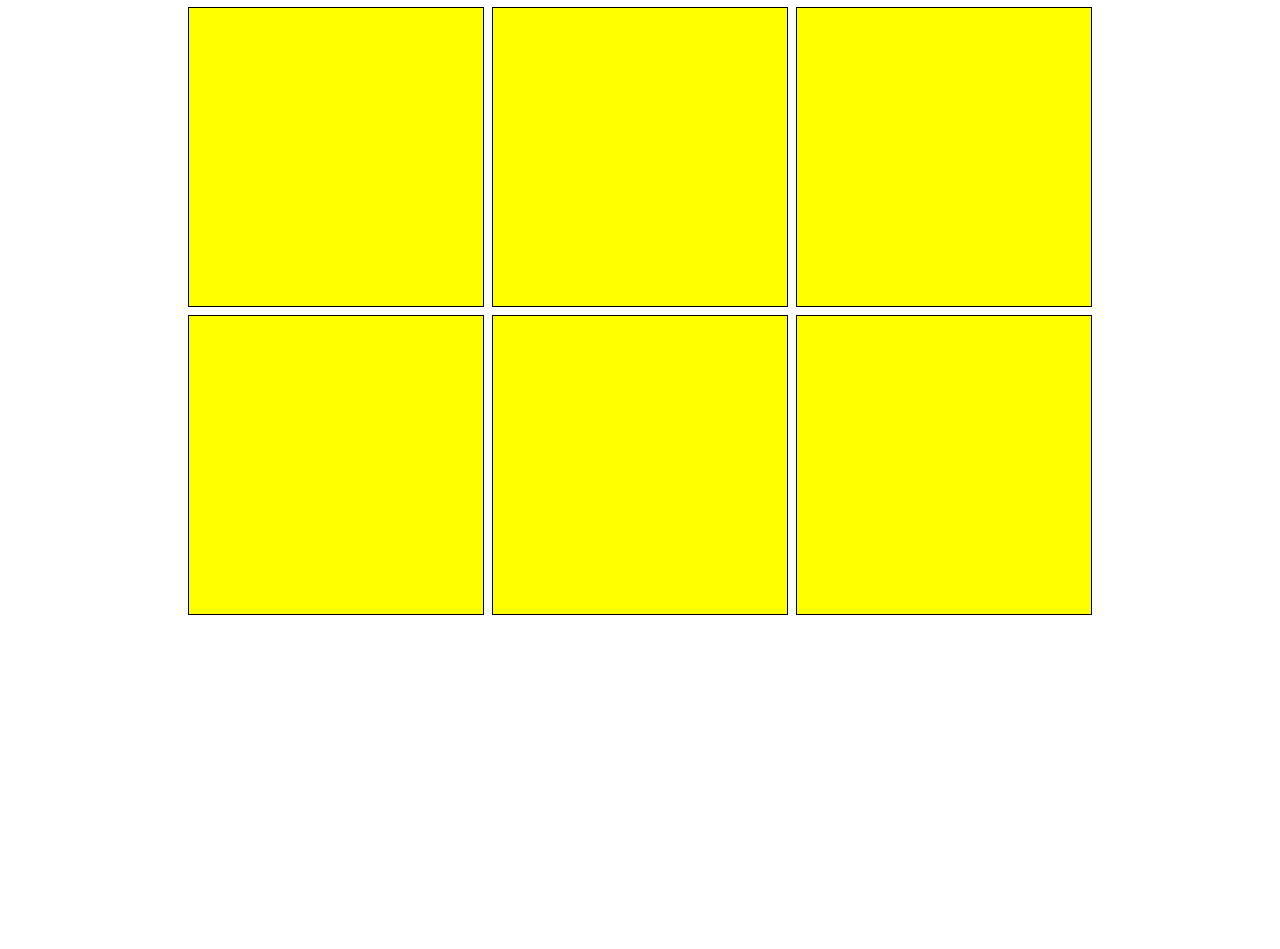
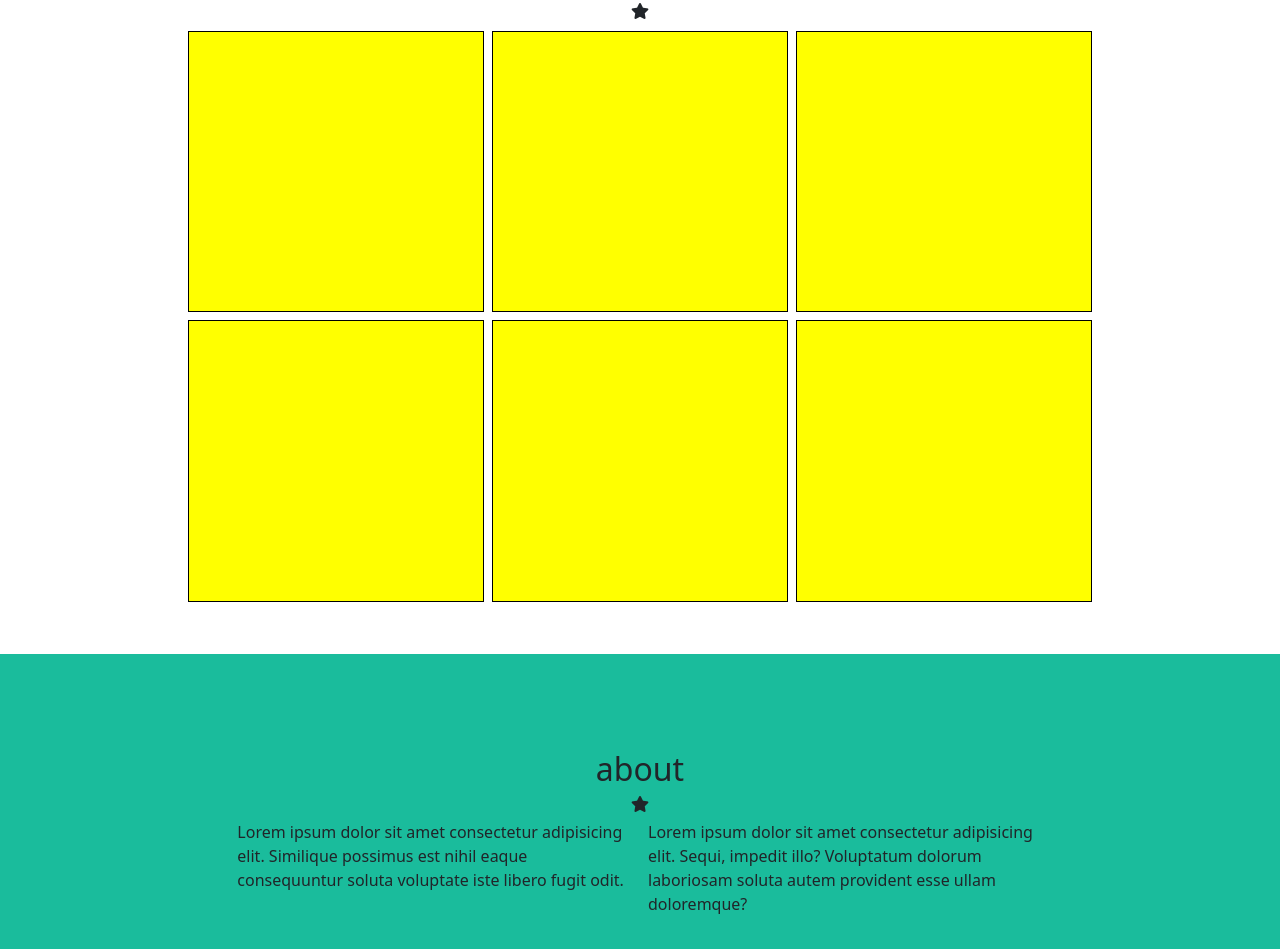
Before and after one commit to parisking93/html-css-bootstrap-freelancer, a plain HTML site: page index.html in a window 1280 px wide. Shown: the part 687-1636 px from the top of the page. Before the commit the page ends 1354 px from the top, so only its background shows below. Drawn offline with nearby package versions, Linux system fonts and the light colour scheme.

Commit message:
add section references

```diff
--- a/css/style.css
+++ b/css/style.css
@@ -6,7 +6,30 @@
     width: 100%;
 }
 .square_image{
-    height: 300px;
+    height: 50vw;
     background-color: yellow;
     border: 1px solid black;
 }
+section.references{
+    background-color: #1abc9c;
+}
+
+
+
+
+
+
+
+
+@media (min-width:576px){
+    .square_image{
+        height: 40vw;
+    }
+}
+
+@media (min-width:992px){
+    .square_image{
+        height: 22vw;
+        max-height: 350px;
+    }
+}
--- a/index.html
+++ b/index.html
@@ -51,6 +51,7 @@
             <!-- sezione portfoglio -->
             <section class="portfoglio row justify-content-center gx-0 p-sm-3 p-lg-5">
                 <h2 class="col-12 text-center">portfoglio</h2>
+                <i class="col-12 text-center mb-2 fas fa-star"></i>
                 <div class="col-12 col-sm-5 col-lg-3 square_image m-sm-1"></div>
                 <div class="col-12 col-sm-5 col-lg-3 square_image m-sm-1"></div>
                 <div class="col-12 col-sm-5 col-lg-3 square_image m-sm-1"></div>
@@ -61,8 +62,11 @@
 
             </section>
             <!-- fine sezione portfoglio inizo sezione about  -->
-            <section class="references">
-
+            <section class="references row justify-content-center gx-0 p-sm-3 p-lg-5">
+                <h2 class="col-12 text-center mt-5">about</h2>
+                <i class="col-12 text-center mb-2 fas fa-star"></i>
+                <p class="col-8 col-sm-4 mb-3 mb-sm-5 me-3">Lorem ipsum dolor sit amet consectetur adipisicing elit. Similique possimus est nihil eaque consequuntur soluta voluptate iste libero fugit odit.</p>
+                <p class="col-8 col-sm-4 mb-5">Lorem ipsum dolor sit amet consectetur adipisicing elit. Sequi, impedit illo? Voluptatum dolorum laboriosam soluta autem provident esse ullam doloremque?</p>
             </section>
             <!-- fine sezione about inizio sezione contatti  -->
             <section class="contatti">
```
